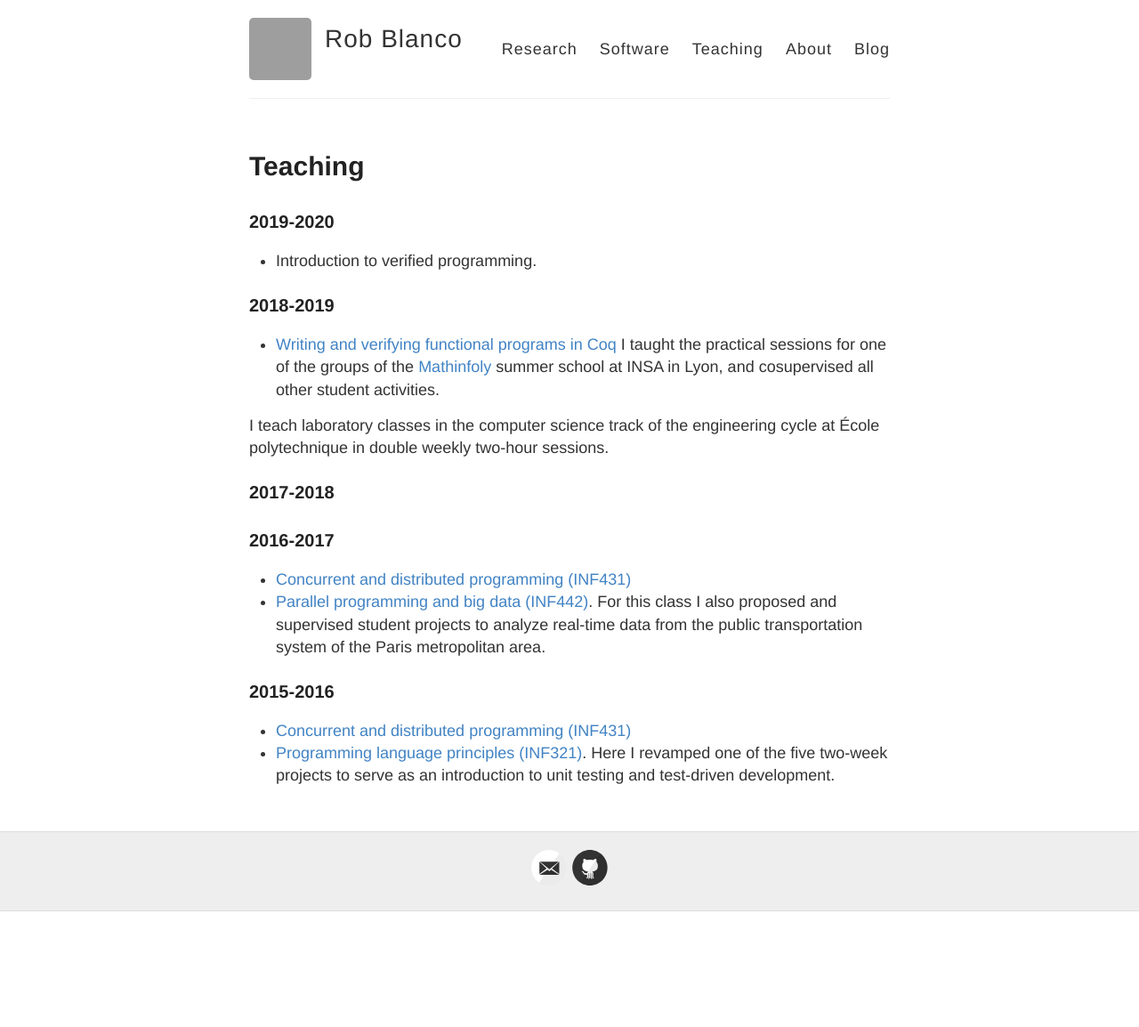
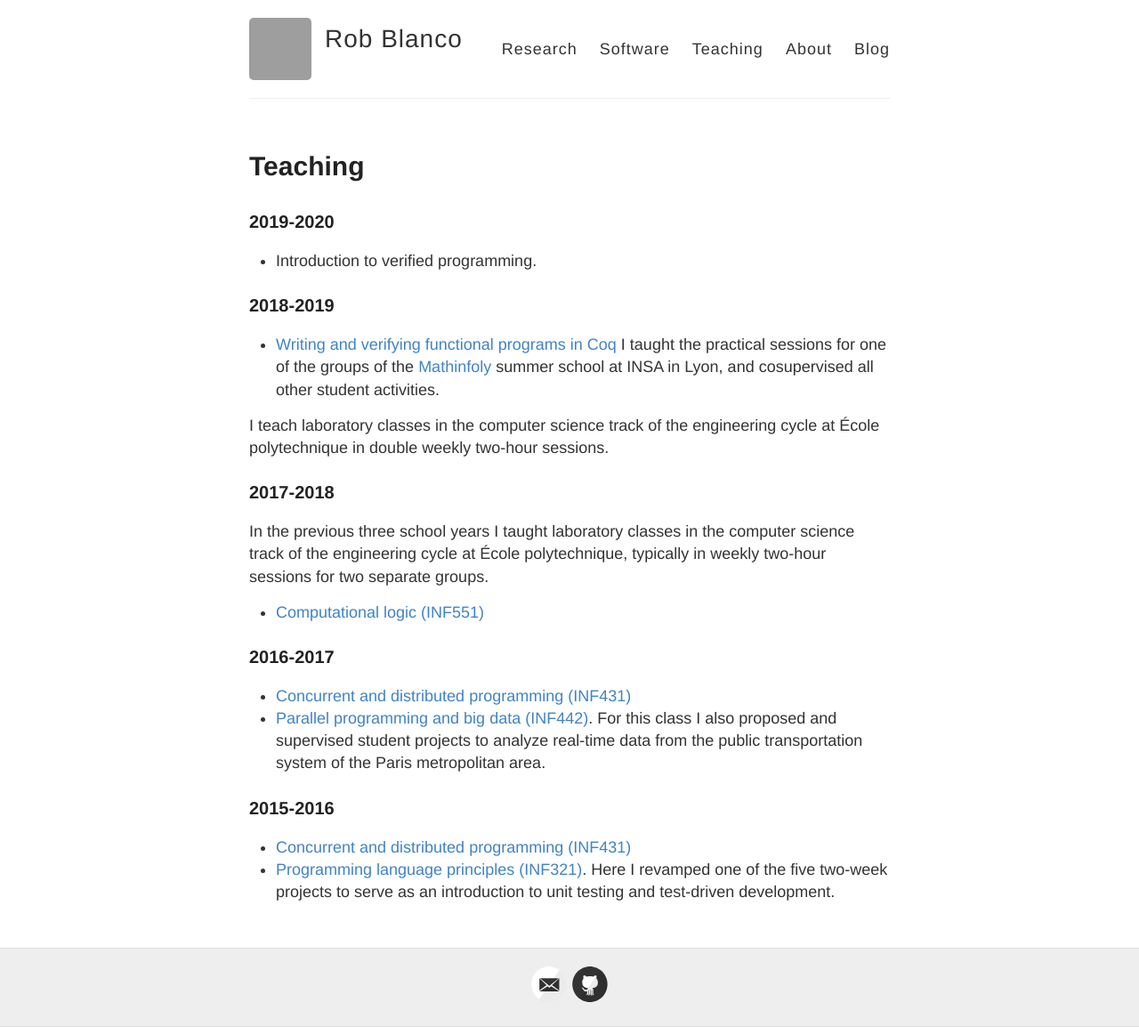
Before and after one commit to robblanco/robblanco.github.io, a Jekyll site: the page built from teaching.md, in a window 1280 px wide. Shown: the whole page at 89% size. Built offline with Jekyll 4.4.1, drawn with Linux system fonts in a browser that asks for light colours; before the commit the page ends 1024 px from its top, so only the background shows below that; grey boxes are pictures that could not be loaded.

Commit message:
Add missing teaching link

```diff
--- a/teaching.md
+++ b/teaching.md
@@ -20,6 +20,12 @@ cycle at École polytechnique in double weekly two-hour sessions.
 
 ### 2017-2018
 
+In the previous three school years I taught laboratory classes in the computer
+science track of the engineering cycle at École polytechnique, typically in
+weekly two-hour sessions for two separate groups.
+
+* [Computational logic (INF551)](https://moodle.polytechnique.fr/course/info.php?name=INF551-2017)
+
 ### 2016-2017
 
 * [Concurrent and distributed programming (INF431)](https://moodle.polytechnique.fr/course/info.php?name=INF431-2016)
```
